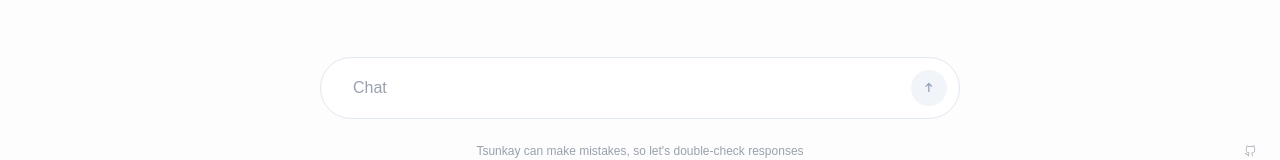
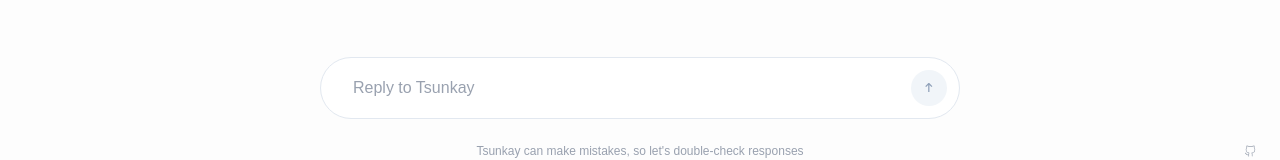
Before and after one commit to mandynoto/tsunkay, a Next.js app: page / in a window 1280 px wide. Shown: the part 617-777 px from the top of the page. Built offline with nearby package versions, Linux system fonts and the light colour scheme; a web font is replaced by a local one.

Commit message:
feat(ChatInput): improve placeholder from Chat to Reply to Tsunkay

```diff
--- a/components/ChatInput.tsx
+++ b/components/ChatInput.tsx
@@ -58,7 +58,7 @@
           ref={textAreaRef}
           autoFocus
           className="w-full resize-none border-none bg-transparent px-3 py-2 leading-tight focus:outline-none placeholder:text-gray-400 placeholder:font-medium"
-          placeholder="Chat"
+          placeholder="Reply to Tsunkay"
           value={message}
           onChange={handleChange}
           onKeyDown={handleKeyPress}
```
